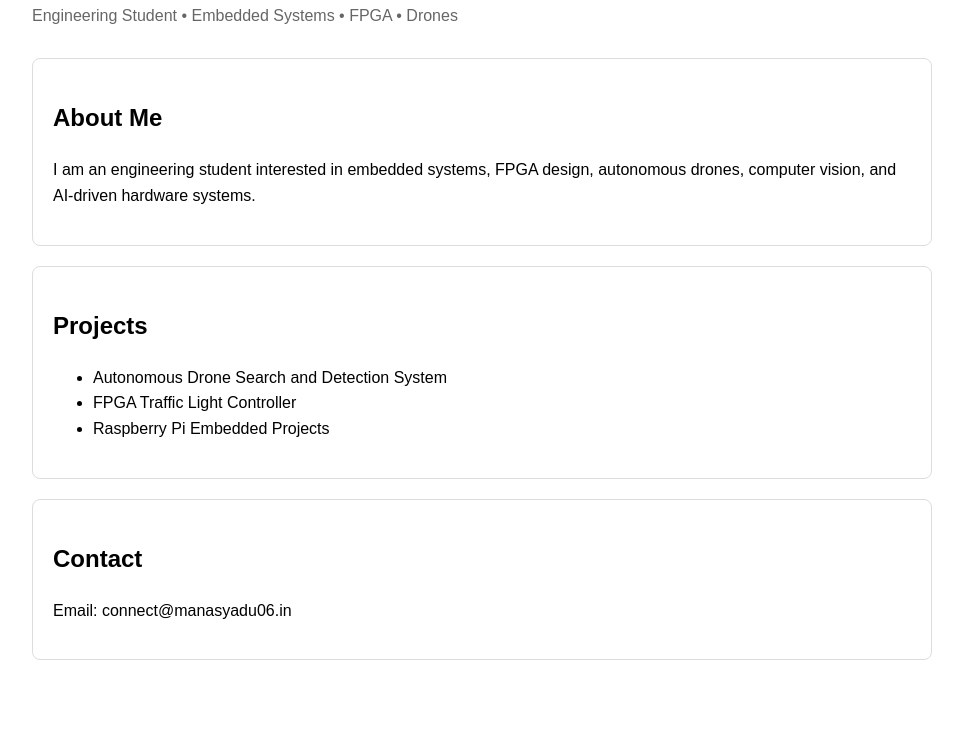
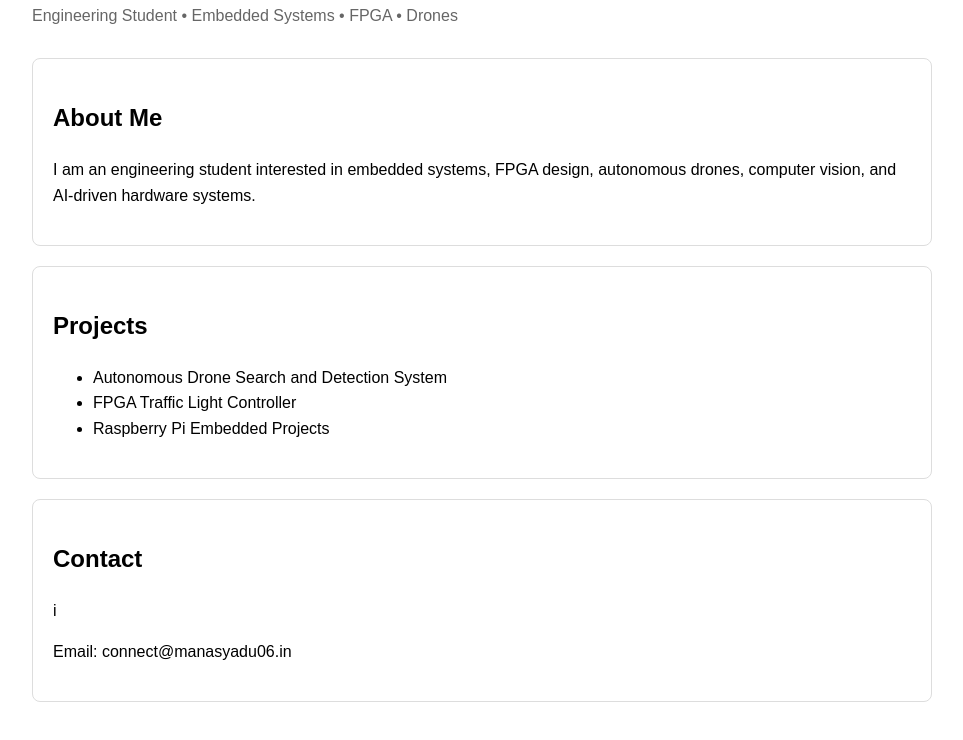
Before and after one commit to ManasYadu06/manasyadu-website, a plain HTML site: page index.html in a window 1280 px wide. Shown: the part 126-866 px from the top of the page, without its empty margins (158-1121 px from the left). Before the commit the page ends 826 px from the top, so only its background shows below. Drawn offline with Linux system fonts and the light colour scheme.

Commit message:
Update index.html

```diff
--- a/index.html
+++ b/index.html
@@ -53,6 +53,7 @@ Engineering Student • Embedded Systems • FPGA • Drones
 
 <div class="card">
     <h2>Contact</h2>
+    <p>i</p>
     <p>Email: connect@manasyadu06.in</p>
 </div>
 
```
